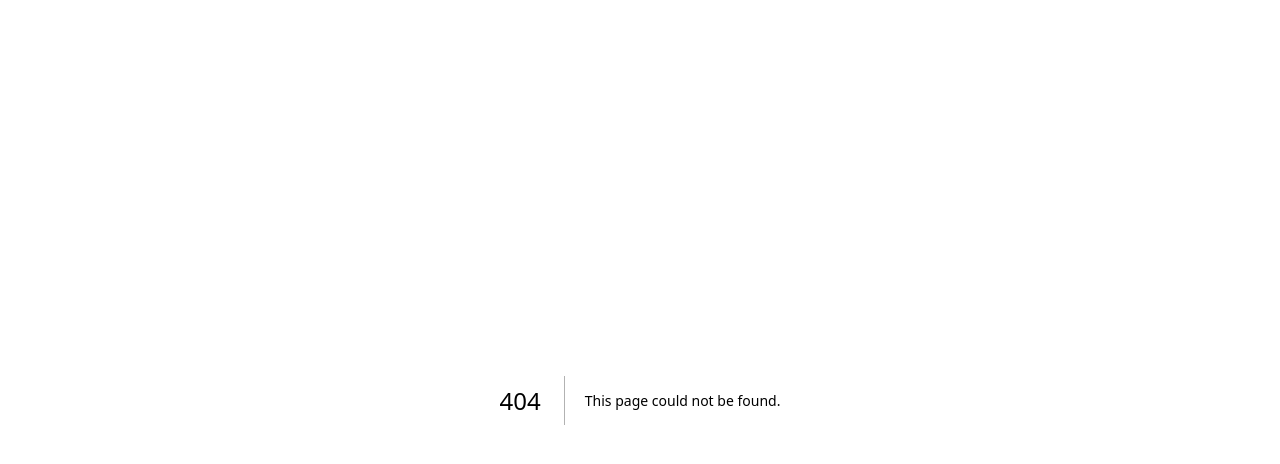
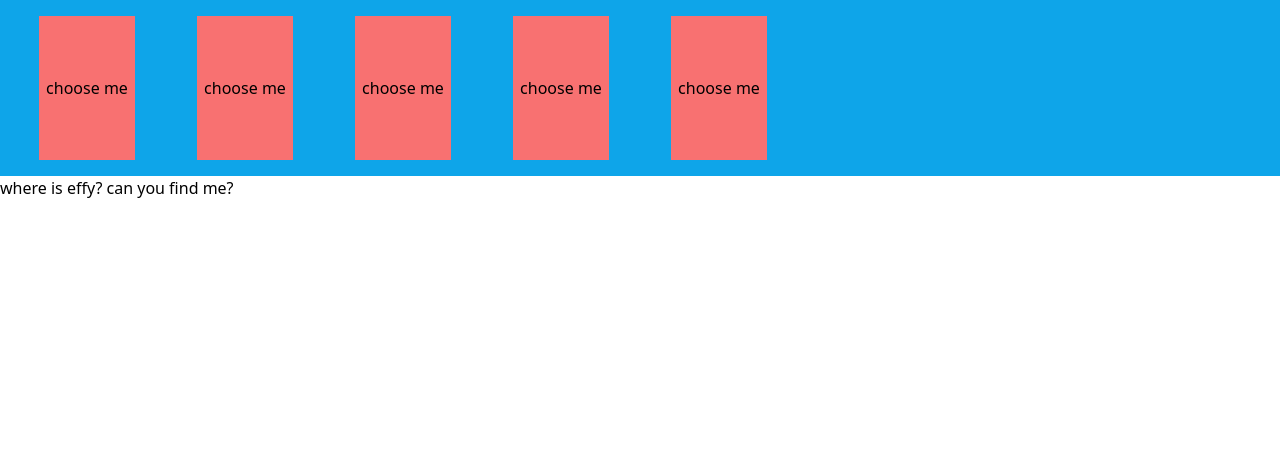
Before and after one commit to xwm111/poker_assistant, a Next.js app: page /metacard in a window 1280 px wide. Before the commit this address had no page. Shown: the top 464 px of the page. Built offline with nearby package versions, Linux system fonts and the light colour scheme.

Commit message:
✨ feat:
增加规则设置好

```diff
--- /dev/null
+++ b/app/lib/dataset.ts
@@ -0,0 +1,20 @@
+interface handAction {
+    fold:number
+    call:number
+    raise:number
+    allin:number
+}
+
+let handArray:handAction[] = []
+
+for(let a=1;a<169;a++){
+
+}
+
+[
+    {key:"AA",fold:"0",call:"0",raise:"90",allin:"10"},
+    {key:"AKs",fold:"0",call:"0",raise:"90",allin:"10"},
+    {key:"AQs",fold:"0",call:"0",raise:"90",allin:"10"},
+    {key:"AJs",fold:"0",call:"0",raise:"90",allin:"10"},
+    {key:"ATs",fold:"0",call:"0",raise:"90",allin:"10"},
+]
--- /dev/null
+++ b/app/metacard/layout.tsx
@@ -0,0 +1,6 @@
+export default function Layout({ children }: { children: React.ReactNode }) {
+return (
+    <>{children}</>
+)
+
+}
--- /dev/null
+++ b/app/metacard/page.tsx
@@ -0,0 +1,92 @@
+'use client';
+
+import { useState } from 'react';
+
+interface card {
+  name: string;
+  front: boolean;
+  lable: string;
+}
+function shuffleArray(array: card[]) {
+  for (let i = array.length - 1; i > 0; i--) {
+    // 生成一个随机索引
+    const j = Math.floor(Math.random() * (i + 1));
+    // 交换当前元素与随机选中的元素
+    [array[i], array[j]] = [array[j], array[i]];
+  }
+  return array;
+}
+
+export default function Page() {
+  const cards_static: card[] = [
+    {
+      name: 'bichi',
+      front: false,
+      lable: 'choose me',
+    },
+    {
+      name: 'yubao',
+      front: false,
+      lable: 'choose me',
+    },
+    {
+      name: 'apple jiaer',
+      front: false,
+      lable: 'choose me',
+    },
+    {
+      name: 'ziyue',
+      front: false,
+      lable: 'choose me',
+    },
+    {
+      name: 'effy',
+      front: false,
+      lable: 'choose me',
+    },
+  ];
+
+  const shuffleArraycards = shuffleArray(cards_static);
+  console.log(shuffleArraycards);
+
+  const [cards, setCards] = useState<card[]>(shuffleArraycards);
+  const showname = (c: card) => {
+
+    const newcards: card[] = [];
+
+    cards.forEach((card) => {
+      if (card.name === c.name) {
+        card.lable = card.name;
+      }
+      newcards.push(card);
+    });
+    setCards(newcards);
+    if(c.name === 'effy'){
+        alert("you got me!!! you win!!")
+        setCards( shuffleArray(cards_static))
+    }else{
+        alert("haha I am not here")
+    }
+  };
+
+  return (
+    <div>
+      <div className=" grid grid-cols-8 gap-4 bg-sky-500 p-4  ">
+        {cards.map((v, k) => {
+          return (
+            <button
+              key={k}
+              className="m-auto flex  h-36 w-24 items-center justify-center bg-red-400 hover:cursor-pointer  "
+              onClick={() => {
+                showname(v);
+              }}
+            >
+              {v.lable}
+            </button>
+          );
+        })}
+      </div>
+      <div>where is effy? can you find me?</div>
+    </div>
+  );
+}
--- /dev/null
+++ b/app/modal/page.tsx
@@ -0,0 +1,27 @@
+'use client';
+import { useState } from "react";
+import Modal from "../ui/modal";
+
+export default function Page() {
+    const [isModalOpen, setIsModalOpen] = useState(false);
+    const [currentText,setCurrentText] = useState("")
+
+    const openModal = () => setIsModalOpen(true);
+    const closeModal = () => setIsModalOpen(false);
+        return (
+            <div>
+            <button onClick={()=>{
+              setCurrentText("hhhhhhhh")
+              openModal()
+            }}> change text</button>
+            <button onClick={openModal} className="bg-blue-500 hover:bg-blue-700 text-white font-bold py-2 px-4 rounded">
+              Open Modal
+            </button>
+            <Modal isOpen={isModalOpen} onClose={()=>closeModal()}>
+              <h2 className="text-2xl font-bold mb-4">Modal Title</h2>
+              <p>{currentText}</p>
+            </Modal>
+          </div>
+        )
+
+}
--- /dev/null
+++ b/app/rule/setting/layout.tsx
@@ -0,0 +1,3 @@
+export default function Layout({ children }: { children: React.ReactNode }){
+    return <></>
+}
--- /dev/null
+++ b/app/ui/modal/index.tsx
@@ -0,0 +1,29 @@
+const Modal = ({
+  isOpen,
+  onClose,
+  children,
+}: {
+  isOpen: boolean;
+  onClose: () => void;
+  children: React.ReactNode;
+}) => {
+  return (
+    <>
+      {isOpen && (
+        <div className="fixed inset-0 flex items-center justify-center bg-black bg-opacity-50">
+          <div className="relative rounded-lg bg-white p-6">
+            <button
+              onClick={onClose}
+              className="absolute right-0 top-0 m-2 text-gray-500 hover:text-gray-700"
+            >
+              &times;
+            </button>
+            {children}
+          </div>
+        </div>
+      )}
+    </>
+  );
+};
+
+export default Modal;
--- a/test.html
+++ b/test.html
@@ -7,8 +7,8 @@
   <link rel="stylesheet" href="https://unpkg.com/tailwindcss@3.0.24/dist/tailwind.min.css">
 </head>
 <body>
-    <div class="flex justify-center items-center h-screen">
-        <p class="text-2xl font-semibold animate-pulse">正在加载中...</p>
-      </div>
+  <div class="cursor-pointer">
+    Hover me to see the pointer cursor!
+  </div>
 </body>
 </html>
```
Also changed, not shown: app/rule/setting/page.tsx (added), 1 other file (tests, documents, lock files or other folders).
